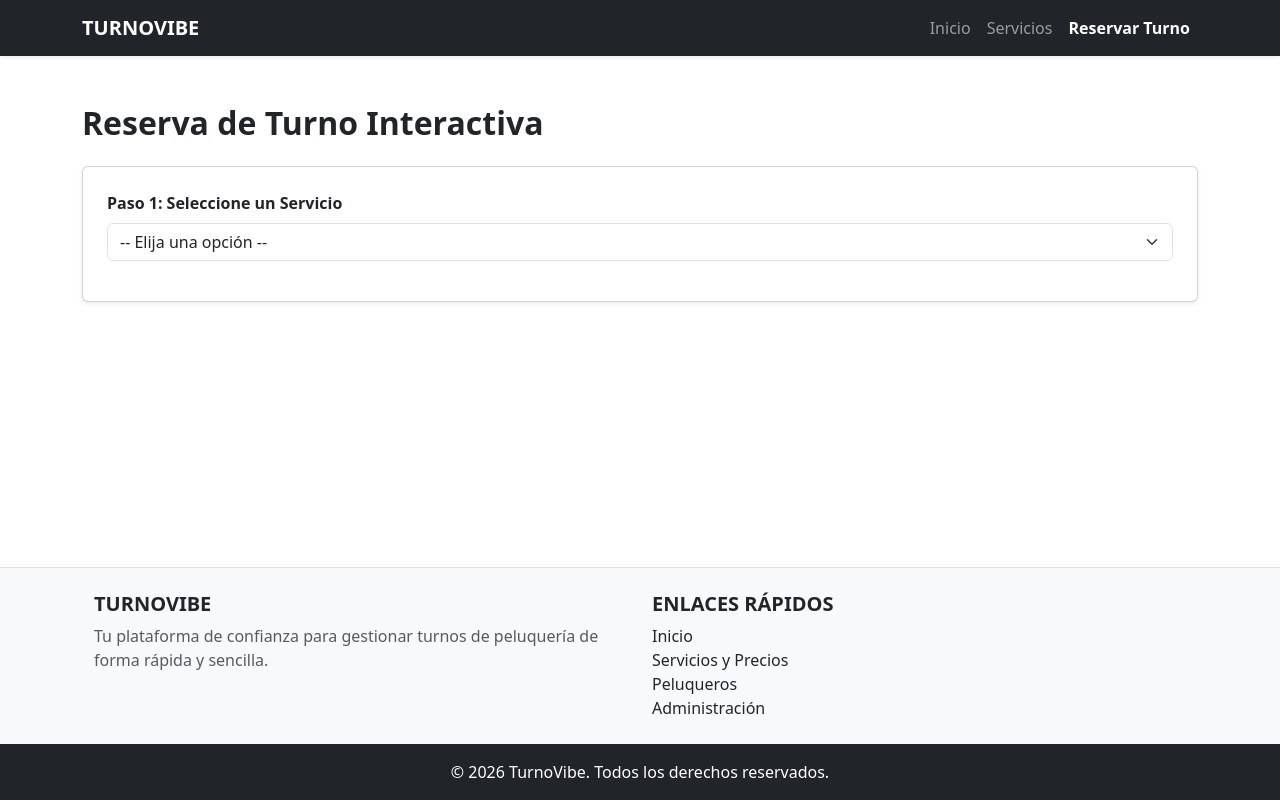
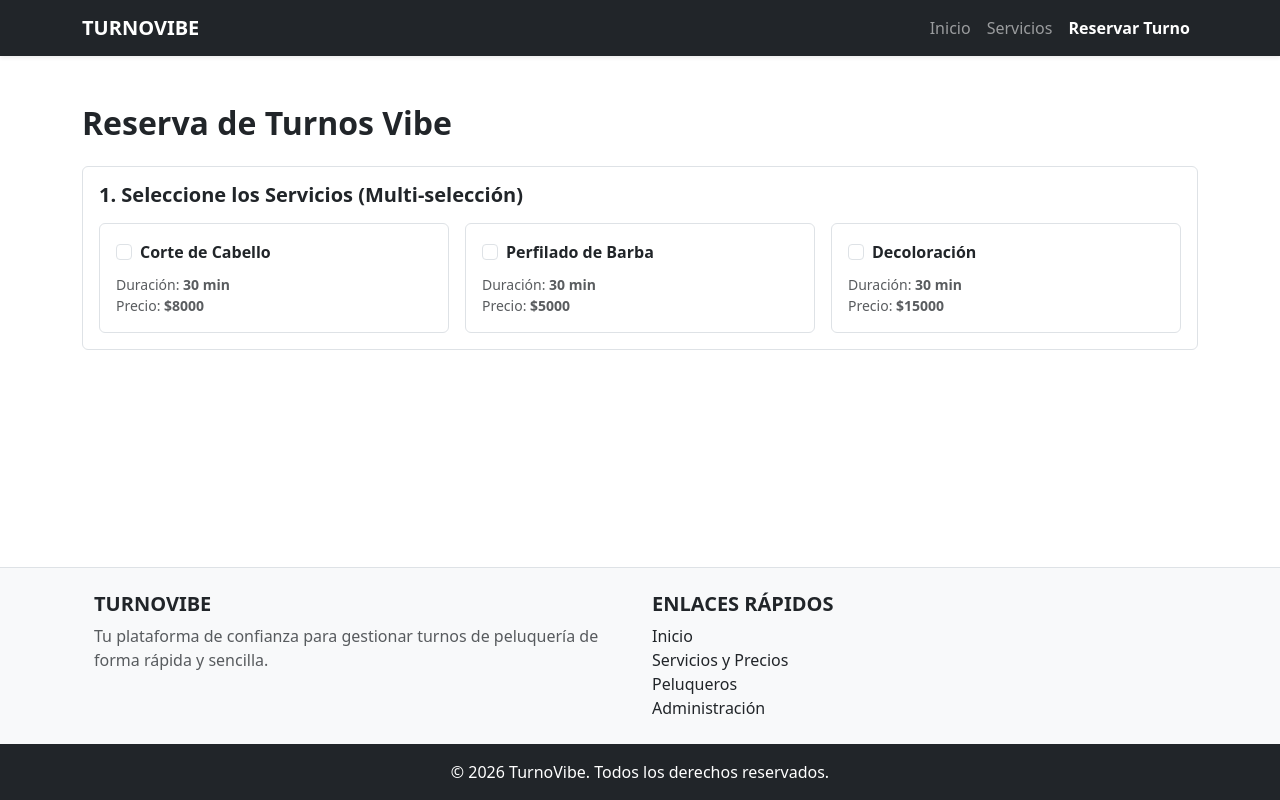
Before and after one commit to rosifloresUNSL/TurnoVibe, a React app in the folder frontend/: page /turnos in a window 1280 px wide. Built offline with nearby package versions, Linux system fonts and the light colour scheme; the HTML template or start-up script is replaced by a standard one.

Commit message:
Formato de Servicios, Multi-selección y Cálculo Dinámico de Slots Continuos

```diff
--- /dev/null
+++ b/frontend/src/data/peluqueros.json
@@ -0,0 +1,27 @@
+[
+  {
+    "id": 1,
+    "nombre": "Franco",
+    "agenda": [
+      { "hora": "09:00", "ocupado": false },
+      { "hora": "09:30", "ocupado": false },
+      { "hora": "10:00", "ocupado": false },
+      { "hora": "10:30", "ocupado": true },
+      { "hora": "11:00", "ocupado": false },
+      { "hora": "11:30", "ocupado": false },
+      { "hora": "12:00", "ocupado": false }
+    ]
+  },
+  {
+    "id": 2,
+    "nombre": "Mateo",
+    "agenda": [
+      { "hora": "09:00", "ocupado": false },
+      { "hora": "09:30", "ocupado": true },
+      { "hora": "10:00", "ocupado": false },
+      { "hora": "10:30", "ocupado": false },
+      { "hora": "11:00", "ocupado": false },
+      { "hora": "11:30", "ocupado": false }
+    ]
+  }
+]
--- a/frontend/src/data/servicios.json
+++ b/frontend/src/data/servicios.json
@@ -1,34 +1,20 @@
 [
   {
-    "id": 1,
-    "nombre": "Corte de Cabello & Peinado",
-    "categoria": "Peluquería",
-    "duracion": "45 min",
-    "precio": 8500,
-    "descripcion": "Corte personalizado con lavado, asesoramiento de imagen y peinado final."
+    "id": "corte",
+    "nombre": "Corte de Cabello",
+    "duracionMinutos": 30,
+    "precio": 8000
   },
   {
-    "id": 2,
+    "id": "barba",
     "nombre": "Perfilado de Barba",
-    "categoria": "Barbería",
-    "duracion": "30 min",
-    "precio": 5000,
-    "descripcion": "Recorte, delineado con navaja y tratamiento de aceites hidratantes."
+    "duracionMinutos": 30,
+    "precio": 5000
   },
   {
-    "id": 3,
-    "nombre": "Limpieza Facial Profunda",
-    "categoria": "Estética",
-    "duracion": "60 min",
-    "precio": 12000,
-    "descripcion": "Exfoliación, extracción de impurezas, máscara descongestiva y masajes."
-  },
-  {
-    "id": 4,
-    "nombre": "Manicura Rusa",
-    "categoria": "Uñas",
-    "duracion": "50 min",
-    "precio": 7500,
-    "descripcion": "Tratamiento intensivo de cutículas con torno y esmaltado semipermanente."
+    "id": "decoloracion",
+    "nombre": "Decoloración",
+    "duracionMinutos": 30,
+    "precio": 15000
   }
 ]
--- /dev/null
+++ b/frontend/src/features/turnos/components/SelectorServicios.jsx
@@ -0,0 +1,69 @@
+export function SelectorServicios({ servicios, seleccionados, enCambioSeleccion }) {
+  const handleToggle = (servicio) => {
+    const existe = seleccionados.some((s) => s.id === servicio.id);
+    let nuevos;
+    if (existe) {
+      nuevos = seleccionados.filter((s) => s.id !== servicio.id);
+    } else {
+      nuevos = [...seleccionados, servicio];
+    }
+    enCambioSeleccion(nuevos);
+  };
+
+  const duracionTotal = seleccionados.reduce((acc, s) => acc + s.duracionMinutos, 0);
+  const precioTotal = seleccionados.reduce((acc, s) => acc + s.precio, 0);
+
+  return (
+    <div className="card p-3 border mb-4">
+      <h5 className="fw-bold mb-3">1. Seleccione los Servicios (Multi-selección)</h5>
+      <div className="row g-3">
+        {servicios.map((servicio) => {
+          const estaChecked = seleccionados.some((s) => s.id === servicio.id);
+          return (
+            <div className="col-md-4" key={servicio.id}>
+              <div
+                className={`card h-100 p-3 border cursor-pointer ${
+                  estaChecked ? 'border-primary bg-light' : ''
+                }`}
+                onClick={() => handleToggle(servicio)}
+                style={{ cursor: 'pointer' }}
+              >
+                <div className="form-check">
+                  <input
+                    type="checkbox"
+                    className="form-check-input"
+                    id={`serv-${servicio.id}`}
+                    checked={estaChecked}
+                    onChange={() => {}}
+                  />
+                  <label className="form-check-label fw-bold" htmlFor={`serv-${servicio.id}`}>
+                    {servicio.nombre}
+                  </label>
+                </div>
+                <div className="mt-2 text-muted small">
+                  Duración: <strong>{servicio.duracionMinutos} min</strong>
+                  <br />
+                  Precio: <strong>${servicio.precio}</strong>
+                </div>
+              </div>
+            </div>
+          );
+        })}
+      </div>
+
+      {seleccionados.length > 0 && (
+        <div className="alert alert-info mt-3 mb-0 d-flex justify-content-between align-items-center">
+          <span>
+            Servicios seleccionados: <strong>{seleccionados.length}</strong>
+          </span>
+          <span>
+            Duración indivisible requirida: <strong>{duracionTotal} min</strong>
+          </span>
+          <span>
+            Total estimado: <strong>${precioTotal}</strong>
+          </span>
+        </div>
+      )}
+    </div>
+  );
+}
--- a/frontend/src/features/turnos/pages/ReservarTurnoPage.jsx
+++ b/frontend/src/features/turnos/pages/ReservarTurnoPage.jsx
@@ -1,91 +1,107 @@
 import { useEffect, useState } from 'react';
-import { serviciosService } from '../../servicios/services/serviciosService';
-import { turnosService } from '../../servicios/services/turnosService';
-import { ListaTurnos } from '../../servicios/components/ListaTurnos';
-import { FormularioReserva } from '../components/FormularioReserva';
+import serviciosData from '../../../data/servicios.json';
+import peluquerosData from '../../../data/peluqueros.json';
+import { SelectorServicios } from '../components/SelectorServicios';
+import { calcularDuracionTotal, obtenerSlotsDisponibles } from '../utils/calculoSlots';
 
 export function ReservarTurnoPage() {
   const [servicios, setServicios] = useState([]);
-  const [servicioSeleccionado, setServicioSeleccionado] = useState(null);
-  const [turnosDisponibles, setTurnosDisponibles] = useState([]);
-  const [turnoSeleccionado, setTurnoSeleccionado] = useState(null);
-  const [cargandoTurnos, setCargandoTurnos] = useState(false);
-  const [reservaConfirmada, setReservaConfirmada] = useState(null);
+  const [serviciosSeleccionados, setServiciosSeleccionados] = useState([]);
+  const [peluqueroSeleccionado, setPeluqueroSeleccionado] = useState('');
+  const [slotsCalculados, setSlotsCalculados] = useState([]);
+  const [slotElegido, setSlotElegido] = useState(null);
 
   useEffect(() => {
-    serviciosService.obtenerTodos().then((data) => {
-      setServicios(data);
-    });
+    setServicios(serviciosData);
   }, []);
 
-  const handleSeleccionarServicio = (e) => {
-    const id = Number(e.target.value);
-    const encontrado = servicios.find((s) => s.id === id) || null;
-    setServicioSeleccionado(encontrado);
-    setTurnoSeleccionado(null);
-    setReservaConfirmada(null);
+  useEffect(() => {
+    setSlotElegido(null);
+    if (serviciosSeleccionados.length === 0 || !peluqueroSeleccionado) {
+      setSlotsCalculados([]);
+      return;
+    }
 
-    if (encontrado) {
-      setCargandoTurnos(true);
-      turnosService.obtenerDisponiblesPorServicio(id).then((turnos) => {
-        setTurnosDisponibles(turnos);
-        setCargandoTurnos(false);
-      });
-    } else {
-      setTurnosDisponibles([]);
+    const duracion = calcularDuracionTotal(serviciosSeleccionados);
+    const peluquero = peluquerosData.find((p) => p.id === Number(peluqueroSeleccionado));
+
+    if (peluquero) {
+      const libres = obtenerSlotsDisponibles(peluquero.agenda, duracion);
+      setSlotsCalculados(libres);
     }
-  };
+  }, [serviciosSeleccionados, peluqueroSeleccionado]);
 
   return (
     <div className="container py-5">
-      <h2 className="fw-bold mb-4">Reserva de Turno Interactiva</h2>
+      <h2 className="fw-bold mb-4">Reserva de Turnos Vibe</h2>
 
-      <div className="card shadow-sm p-4 mb-4">
-        <div className="mb-3">
-          <label htmlFor="servicioSelect" className="form-label fw-bold">
-            Paso 1: Seleccione un Servicio
-          </label>
+      <SelectorServicios
+        servicios={servicios}
+        seleccionados={serviciosSeleccionados}
+        enCambioSeleccion={(nuevos) => setServiciosSeleccionados(nuevos)}
+      />
+
+      {serviciosSeleccionados.length > 0 && (
+        <div className="card p-3 border mb-4">
+          <h5 className="fw-bold mb-3">2. Elija Peluquero</h5>
           <select
-            id="servicioSelect"
             className="form-select"
-            onChange={handleSeleccionarServicio}
-            defaultValue=""
+            value={peluqueroSeleccionado}
+            onChange={(e) => setPeluqueroSeleccionado(e.target.value)}
           >
-            <option value="" disabled>
-              -- Elija una opción --
-            </option>
-            {servicios.map((s) => (
-              <option key={s.id} value={s.id}>
-                {s.nombre} - ${s.precio}
+            <option value="">-- Seleccionar Peluquero --</option>
+            {peluquerosData.map((p) => (
+              <option key={p.id} value={p.id}>
+                {p.nombre}
               </option>
             ))}
           </select>
         </div>
+      )}
 
+      {peluqueroSeleccionado && serviciosSeleccionados.length > 0 && (
+        <div className="card p-3 border mb-4">
+          <h5 className="fw-bold mb-3">
+            3. Franjas Horarias Disponibles (Bloque continuo de{' '}
+            {calcularDuracionTotal(serviciosSeleccionados)} min)
+          </h5>
 
-        {servicioSeleccionado && !reservaConfirmada && (
-          <div className="mt-4">
-            <h5 className="fw-bold">Paso 2: Elija un Horario Disponible</h5>
-            {cargandoTurnos ? (
-              <div className="spinner-border spinner-border-sm text-primary" role="status"></div>
-            ) : (
-              <ListaTurnos
-                turnos={turnosDisponibles}
-                turnoSeleccionado={turnoSeleccionado}
-                enSeleccionarTurno={(t) => setTurnoSeleccionado(t)}
-              />
-            )}
-          </div>
-        )}
+          {slotsCalculados.length === 0 ? (
+            <div className="alert alert-warning">
+              No hay bloques continuos suficientes para la duración solicitada con este peluquero.
+            </div>
+          ) : (
+            <div className="d-flex flex-wrap gap-2">
+              {slotsCalculados.map((slot, index) => {
+                const esElegido =
+                  slotElegido?.horaInicio === slot.horaInicio &&
+                  slotElegido?.horaFin === slot.horaFin;
 
-        {turnoSeleccionado && (
-          <FormularioReserva
-            turnoSeleccionado={turnoSeleccionado}
-            servicioSeleccionado={servicioSeleccionado}
-            enConfirmacionExitosa={(datos) => setReservaConfirmada(datos)}
-          />
-        )}
-      </div>
+                return (
+                  <button
+                    key={index}
+                    type="button"
+                    className={`btn ${esElegido ? 'btn-primary' : 'btn-outline-primary'}`}
+                    onClick={() => setSlotElegido(slot)}
+                  >
+                    {slot.horaInicio} a {slot.horaFin} hs
+                  </button>
+                );
+              })}
+            </div>
+          )}
+        </div>
+      )}
+
+      {slotElegido && (
+        <div className="alert alert-success">
+          <h5 className="fw-bold">Resumen de Franja Elegida</h5>
+          <p className="mb-0">
+            Horario: <strong>{slotElegido.horaInicio} - {slotElegido.horaFin} hs</strong> (
+            {calcularDuracionTotal(serviciosSeleccionados)} minutos asegurados sin interrupciones).
+          </p>
+        </div>
+      )}
     </div>
   );
 }
--- /dev/null
+++ b/frontend/src/features/turnos/utils/calculoSlots.js
@@ -0,0 +1,63 @@
+function horaAMinutos(horaStr) {
+  const [horas, minutos] = horaStr.split(':').map(Number);
+  return horas * 60 + minutos;
+}
+
+function minutosAHora(minutosTotales) {
+  const horas = Math.floor(minutosTotales / 60);
+  const mins = minutosTotales % 60;
+  return `${String(horas).padStart(2, '0')}:${String(mins).padStart(2, '0')}`;
+}
+
+export function calcularDuracionTotal(serviciosSeleccionados) {
+  return serviciosSeleccionados.reduce((total, s) => total + s.duracionMinutos, 0);
+}
+
+/**
+ * Filtra los bloques de inicio donde hay N intervalos consecutivos desocupados.
+ * @param {Array} agenda - Lista de { hora: "09:00", ocupado: boolean }
+ * @param {number} duracionRequeridaMinutos - Ej: 30, 60 o 90
+ * @returns {Array} Slots validos con hora de inicio y fin.
+ */
+export function obtenerSlotsDisponibles(agenda, duracionRequeridaMinutos) {
+  if (!agenda || agenda.length === 0 || duracionRequeridaMinutos <= 0) return [];
+
+  const slotsValidos = [];
+  const bloquesNecesarios = duracionRequeridaMinutos / 30;
+
+  for (let i = 0; i <= agenda.length - bloquesNecesarios; i++) {
+    let esBloqueValido = true;
+
+    for (let j = 0; j < bloquesNecesarios; j++) {
+      const actual = agenda[i + j];
+      const anterior = j > 0 ? agenda[i + j - 1] : null;
+
+      if (actual.ocupado) {
+        esBloqueValido = false;
+        break;
+      }
+
+      if (anterior) {
+        const diff = horaAMinutos(actual.hora) - horaAMinutos(anterior.hora);
+        if (diff !== 30) {
+          esBloqueValido = false;
+          break;
+        }
+      }
+    }
+
+    if (esBloqueValido) {
+      const horaInicio = agenda[i].hora;
+      const minsInicio = horaAMinutos(horaInicio);
+      const horaFin = minutosAHora(minsInicio + duracionRequeridaMinutos);
+
+      slotsValidos.push({
+        horaInicio,
+        horaFin,
+        bloques: bloquesNecesarios
+      });
+    }
+  }
+
+  return slotsValidos;
+}
```
